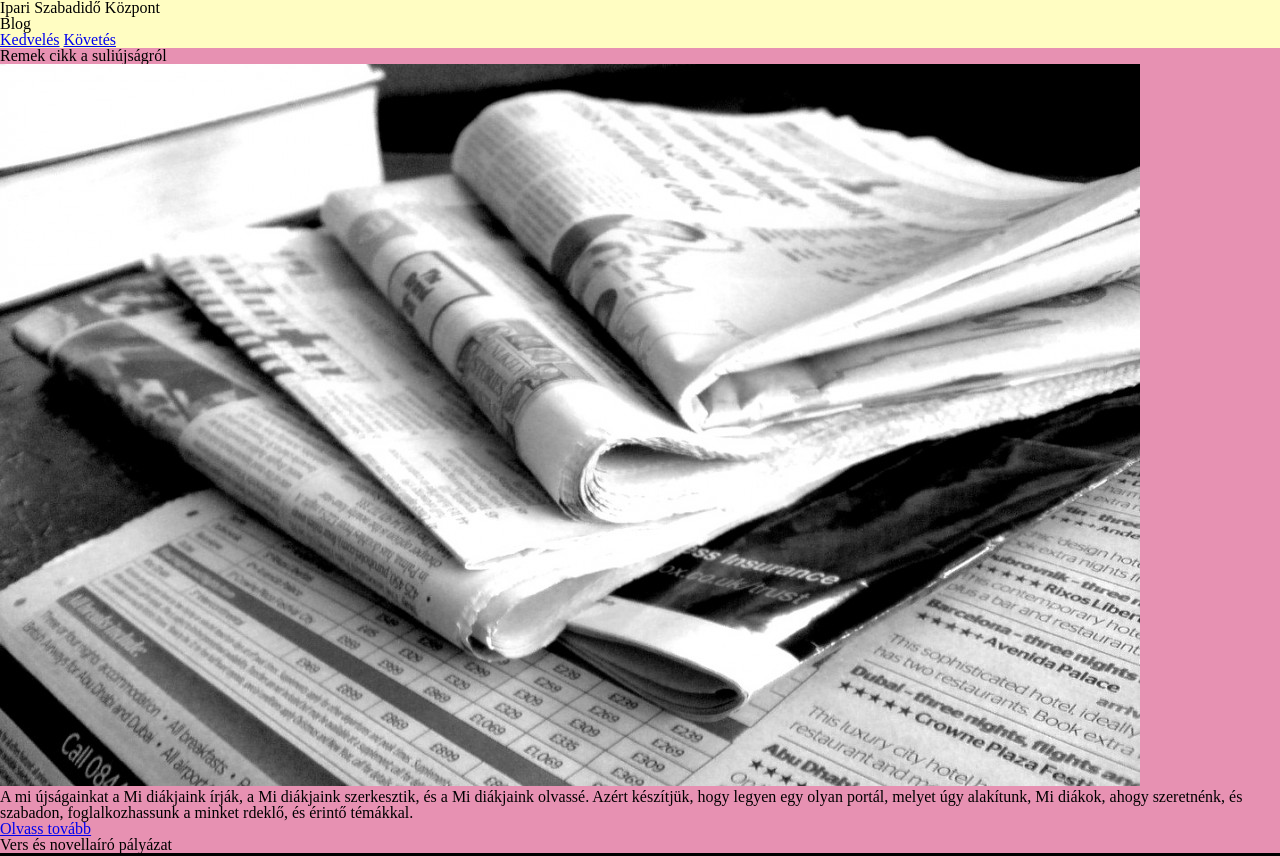
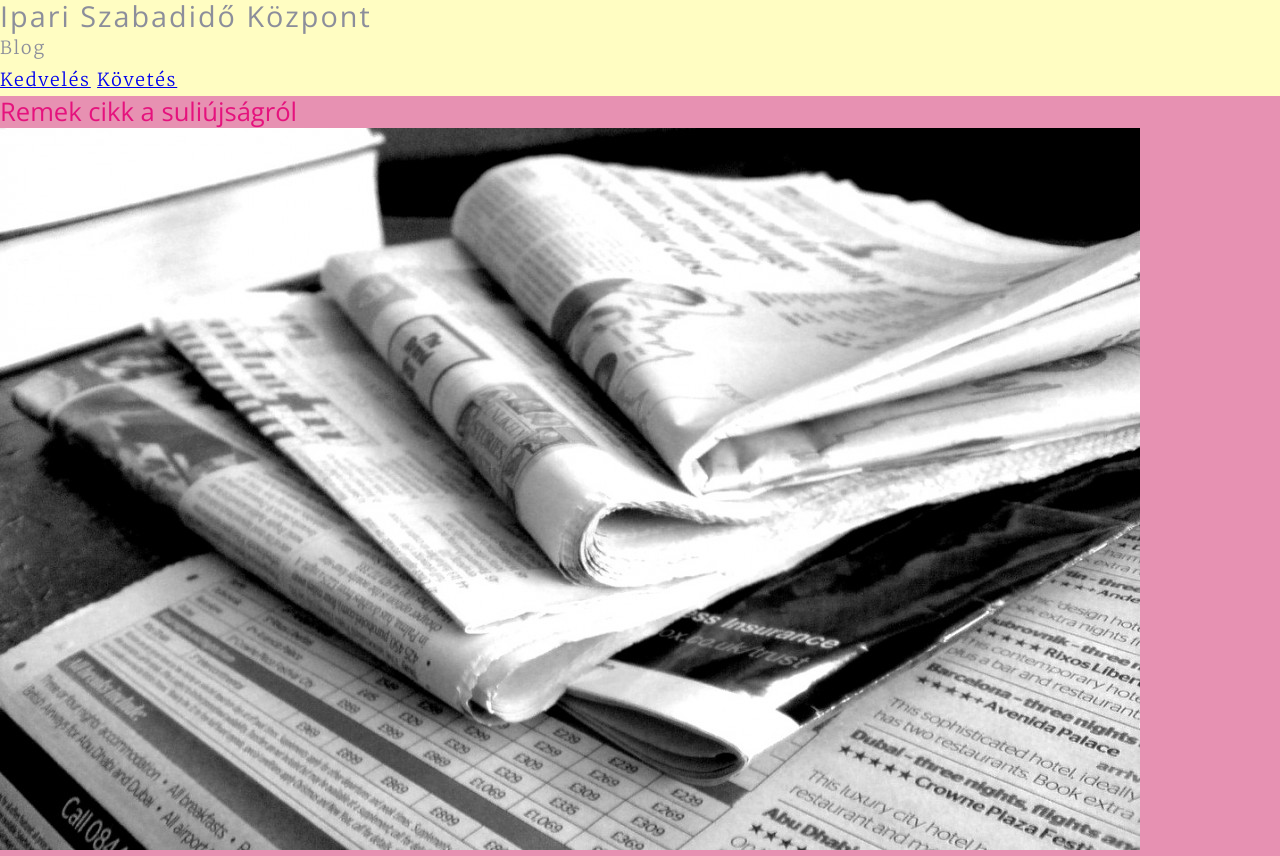
Before and after one commit to TothRoland/ISZK, a plain HTML site: page index.html in a window 1280 px wide. Shown: the top 856 px of the page. Drawn offline with nearby package versions, Linux system fonts and the light colour scheme.

Commit message:
betustilusok allitasa

```diff
--- a/index.css
+++ b/index.css
@@ -52,3 +52,34 @@ table {
 .post {
     background-color: rgba(255, 0, 0, .3);
 }
+
+/*Base styles*/
+body {
+	font-family: Merriweather, 'Times New Roman', serif;
+}
+
+h1, h2 {
+	font-family: 'Open Sans', Arial, sans-serif;
+}
+
+
+body {
+	font-size: 18px;
+	line-height: 32px;
+	color: #333;
+}
+
+h1 {
+	font-size: 28.8px;
+}
+
+h2 {
+	font-size: 25.6px;
+	color: #e5127d;
+}
+
+.main-header, p {
+	font-size: 18px;
+	letter-spacing: 2px;
+	color: #8c8e9b;
+}
--- a/index.html
+++ b/index.html
@@ -4,6 +4,8 @@
     <meta charset="UTF-8">
     <meta name="viewport" content="width=device-width, initial-scale=1.0">
     <link rel="stylesheet" href="index.css" type="text/css">
+    <link rel="preconnect" href="https://fonts.gstatic.com">
+    <link href="https://fonts.googleapis.com/css2?family=Merriweather:wght@300&family=Open+Sans:wght@300&display=swap" rel="stylesheet">
     <title>ISZK</title>
 </head>
 <body>
```
